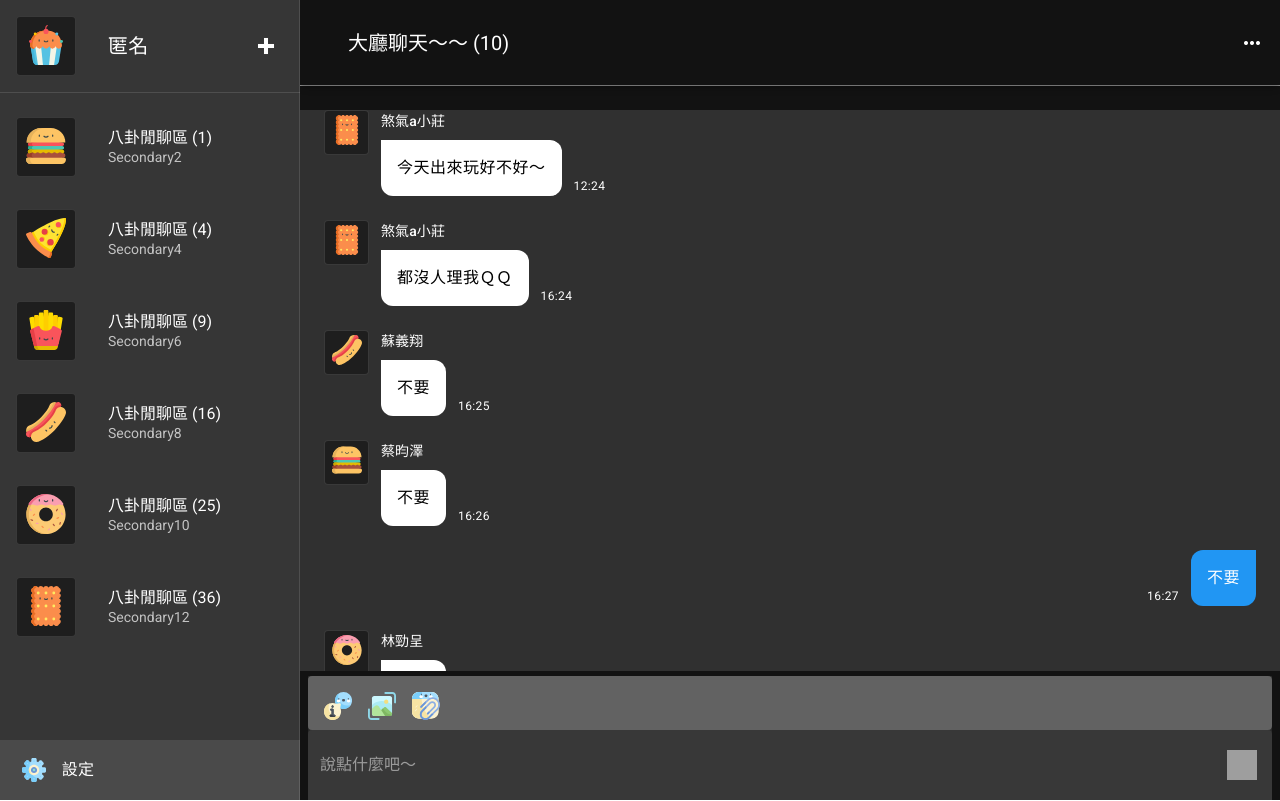
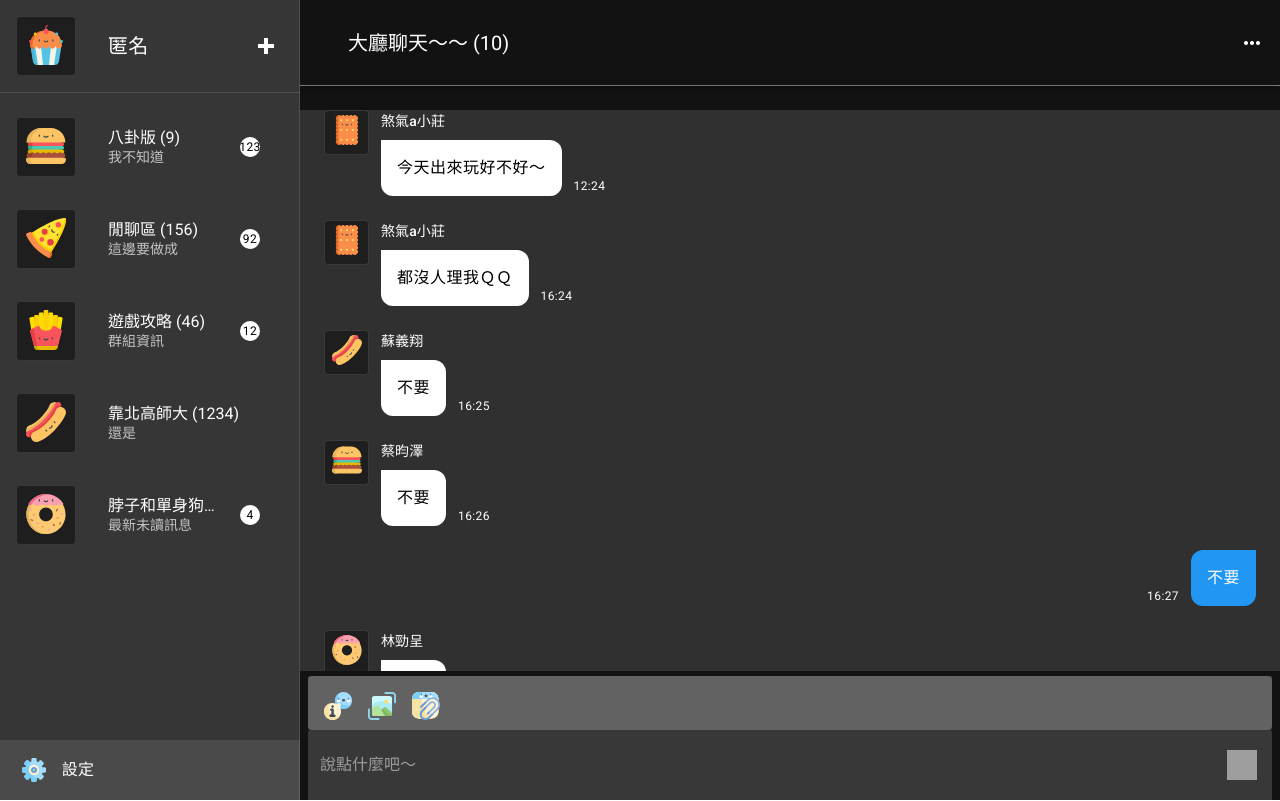
Before and after one commit to jason71708/F2E-Chatroom, a Vue app: page /chat in a window 1280 px wide. Built offline with nearby package versions, Linux system fonts and the light colour scheme; grey boxes are pictures that could not be loaded.

Commit message:
細節處理和綁群組資料

```diff
--- a/src/views/Chat.vue
+++ b/src/views/Chat.vue
@@ -21,14 +21,21 @@
       <v-divider></v-divider>
 
       <v-list>
-        <v-list-item v-for="n in 6" :key="n" @click="noting()">
+        <v-list-item v-for="(i,n) in groups" :key="n" @click="noting()">
           <v-list-item-icon>
-            <AvatarIcon :outer="60" :inner="40" :avatar="n" :space="2"></AvatarIcon>
+            <AvatarIcon :outer="60" :inner="40" :avatar="i.avatar" :space="2"></AvatarIcon>
           </v-list-item-icon>
           <v-list-item-content>
-            <v-list-item-title>八卦閒聊區 ({{n*n}})</v-list-item-title>
-            <v-list-item-subtitle>Secondary{{n+n}}</v-list-item-subtitle>
+            <v-list-item-title>{{i.name}} ({{i.members}})</v-list-item-title>
+            <v-list-item-subtitle>{{i.subTitle}}</v-list-item-subtitle>
           </v-list-item-content>
+          <v-list-item-avatar
+            v-if="i.noSees!==0"
+            color="normal"
+            max-height="20"
+            max-width="20"
+            min-width="20"
+            class="mr-6 reverse--text caption">{{i.noSees}}</v-list-item-avatar>
         </v-list-item>
         <v-list-item class="j-list-item">
           <v-list-item-action class="mr-4">
@@ -140,6 +147,42 @@ export default {
       { title: "example2" },
       { title: "example3" },
       { title: "example4" },
+    ],
+    groups: [
+      {
+        avatar: 1,
+        members: 9,
+        name: '八卦版',
+        subTitle: '我不知道',
+        noSees: 123
+      },
+      {
+        avatar: 2,
+        members: 156,
+        name: '閒聊區',
+        subTitle: '這邊要做成',
+        noSees: 92
+      },
+      {
+        avatar: 3,
+        members: 46,
+        name: '遊戲攻略',
+        subTitle: '群組資訊',
+        noSees: 12
+      },
+      {
+        avatar: 4,
+        members: 1234,
+        name: '靠北高師大',
+        subTitle: '還是',
+        noSees: 0
+      },{
+        avatar: 5,
+        members: 6,
+        name: '脖子和單身狗群聚地',
+        subTitle: '最新未讀訊息',
+        noSees: 4
+      },
     ],
     messages: [
       {
```
